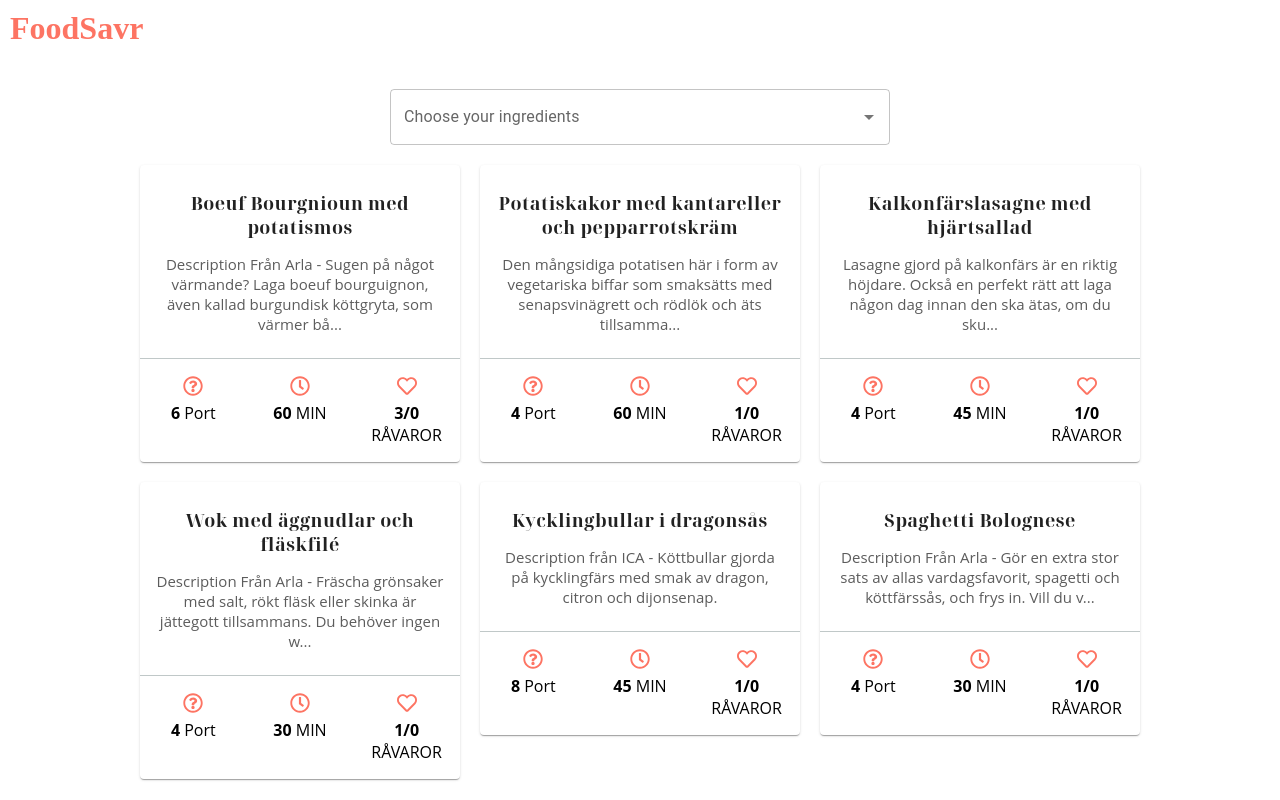
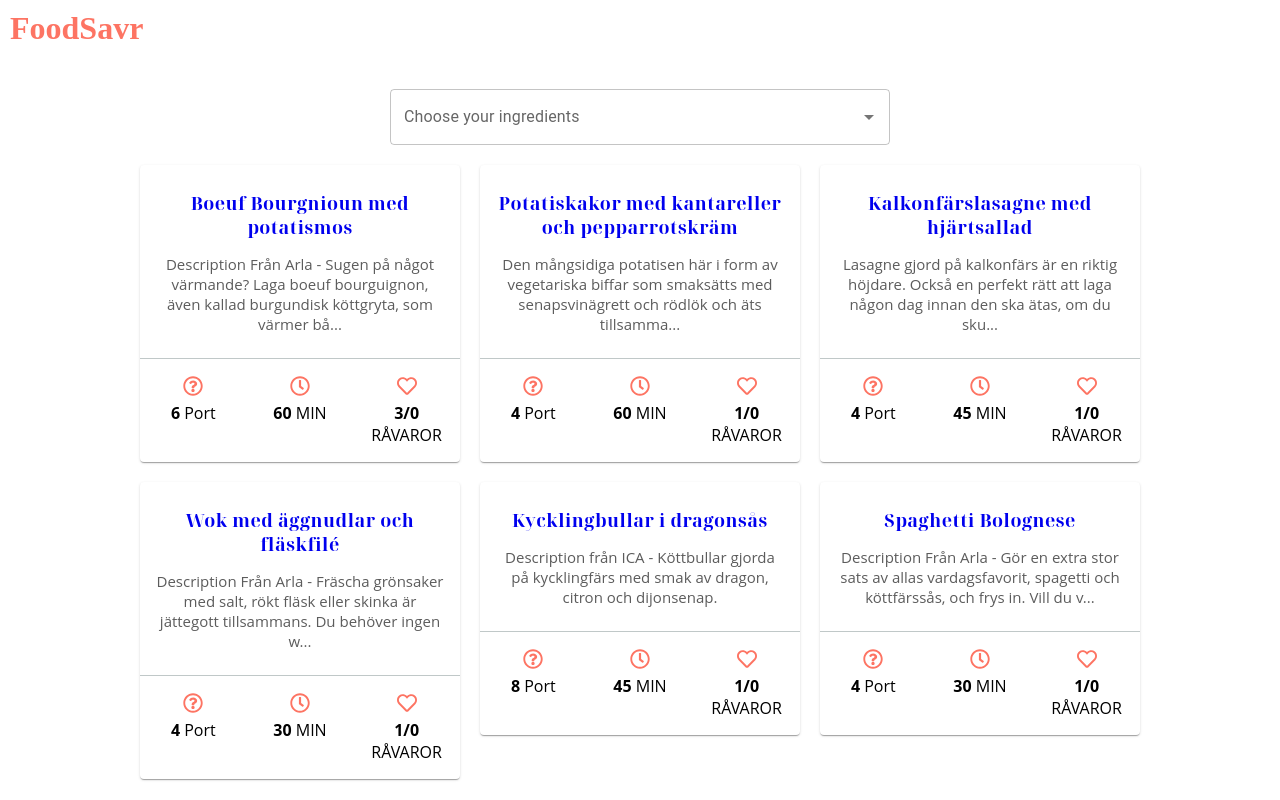
Before and after one commit to Simon-Mekonen/FoodSavr-FE, a React (Vite) app: page / in a window 1280 px wide. Built offline with nearby package versions, Linux system fonts and the light colour scheme; grey boxes are pictures that could not be loaded.

Commit message:
added correct state handling from Home to Recipe

```diff
--- a/src/Pages/Recipe/Recipe.tsx
+++ b/src/Pages/Recipe/Recipe.tsx
@@ -11,6 +11,7 @@ import {
   ingredientIdState,
   recipeState,
 } from "../../store/recoilStore";
+import { useEffect } from "react";
 
 const Recipe: React.FC = () => {
   const [completeRecipe] = useRecoilState(recipeState);
@@ -21,6 +22,9 @@ const Recipe: React.FC = () => {
   const steps = completeRecipe.recipeSteps;
   const ingredientMatches = completeRecipe.ingredientConverter.length;
 
+  useEffect(() => {
+    console.log("inputIngredient.length: ", inputIngredient.length);
+  });
   return (
     <StyledRecipeBox>
       <StyledRecipeHero>
--- a/src/components/RecipeCard/recipeCard.tsx
+++ b/src/components/RecipeCard/recipeCard.tsx
@@ -7,7 +7,7 @@ import { boxSize, StyledCard, StyledDescriptionP } from "./recipeCard.styles";
 import { StyledH2 } from "../../styles/theme";
 import { ingredientIdState } from "../../store/recoilStore";
 import { useRecoilValue } from "recoil";
-import { generatePath } from "react-router-dom";
+import { Link, generatePath } from "react-router-dom";
 
 export const RecipeCard: React.FC<IRecipeCardProps> = ({
   recipeCardData,
@@ -23,12 +23,17 @@ export const RecipeCard: React.FC<IRecipeCardProps> = ({
       recipeId: String(recipeId),
       ingredientIds: String(ingredientIds),
     });
-    console.log();
+    console.log("test");
   };
 
   return (
     <Box sx={boxSize} key={key}>
       <StyledCard onClick={() => handleRecipeSelection(ingredientIds, id)}>
+        <Link
+          // to={`/recipe/recipeId?${id}/ingredientIds?${ingredientIds}`}
+          to={`/recipe`}
+          style={{ textDecoration: "none" }}
+        >
           <CardContent>
             <CardMedia
               style={{ borderTopRightRadius: 10, borderTopLeftRadius: 10 }}
@@ -73,6 +78,7 @@ export const RecipeCard: React.FC<IRecipeCardProps> = ({
               />
             </Grid>
           </Box>
+        </Link>
       </StyledCard>
     </Box>
   );
--- a/src/main.tsx
+++ b/src/main.tsx
@@ -8,7 +8,7 @@ import HomePage from "./Pages/Home/Home";
 import { RecoilRoot } from "recoil";
 import { GlobalStyle } from "./styles/theme";
 
-const router = createBrowserRouter([
+export const router = createBrowserRouter([
   {
     path: "/",
     element: <HomePage />,
```
Lines whose indentation alone changed are shown as unchanged.
